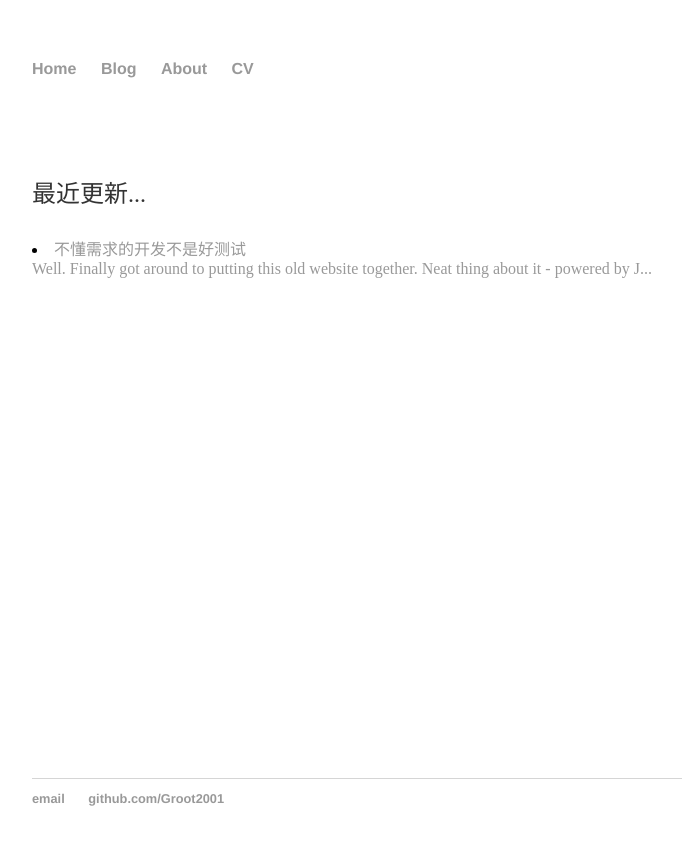
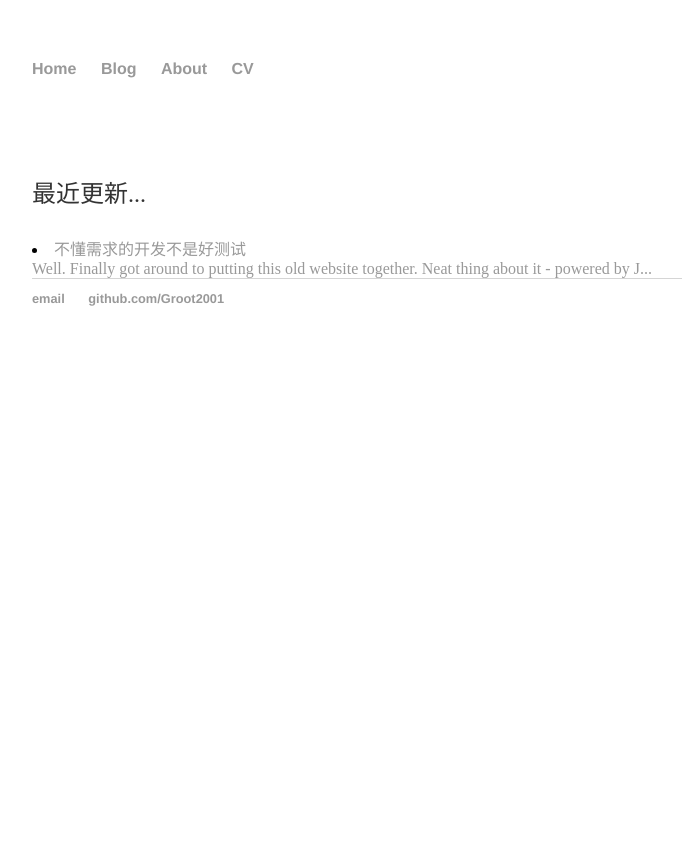
Before and after one commit to Groot2001/groot2001.github.io, a Jekyll site: the page built from index.html, in a window 1280 px wide. Shown: the top 845 px of the page, without its empty margins (160-842 px from the left). Built offline with Jekyll 4.4.1, drawn with Linux system fonts in a browser that asks for light colours.

Commit message:
Update default.html

```diff
--- a/_layouts/default.html
+++ b/_layouts/default.html
@@ -17,7 +17,7 @@
 		<div class="container">
 			{{ content }}
 		</div>
-		<footer style="margin-top: 500px">
+		<footer>
     		<ul>
         		<li><a href="mailto:youngboy71@163.com">email</a></li>
         		<li><a href="https://github.com/Groot2001">github.com/Groot2001</a></li>
```
